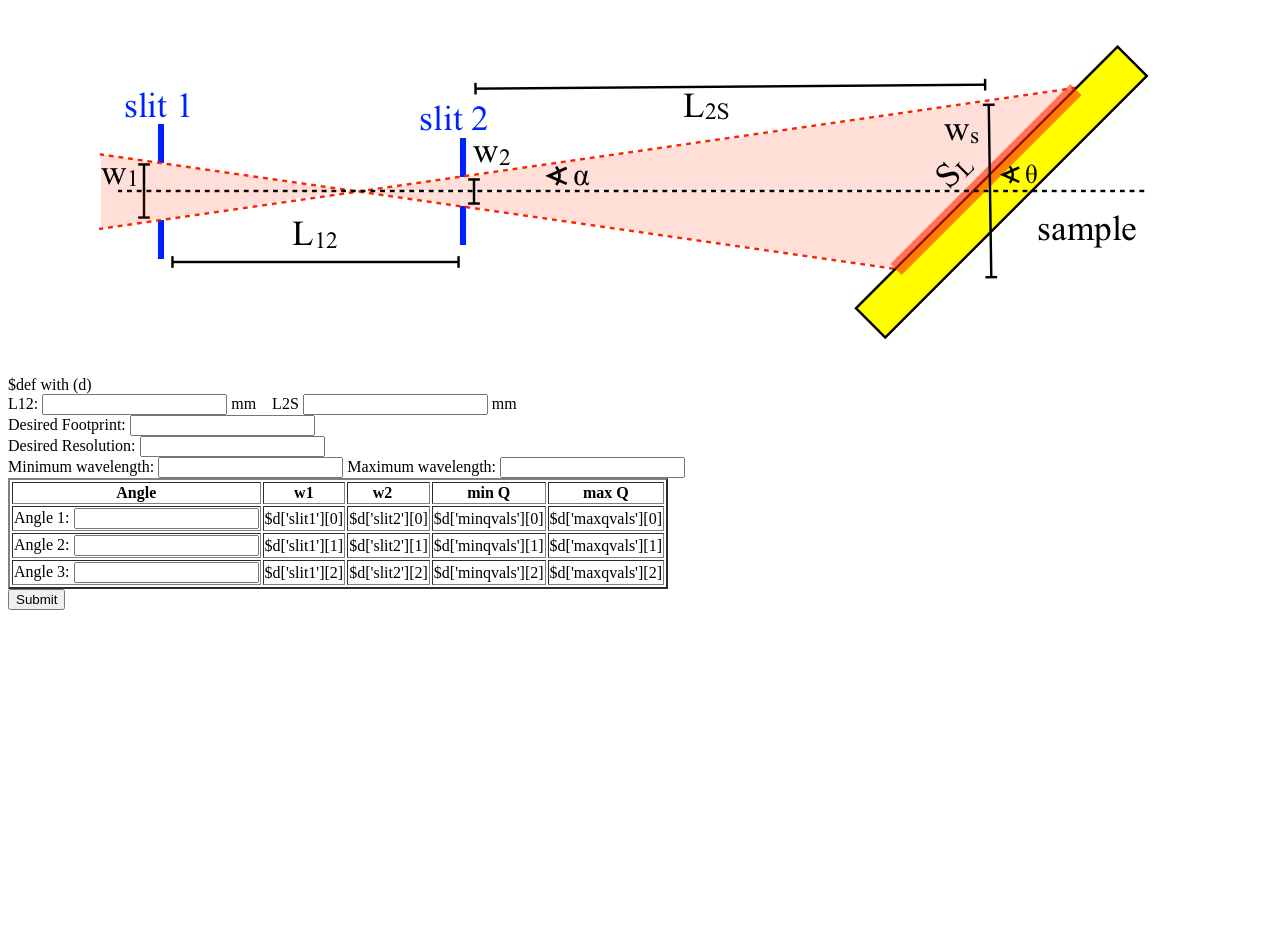
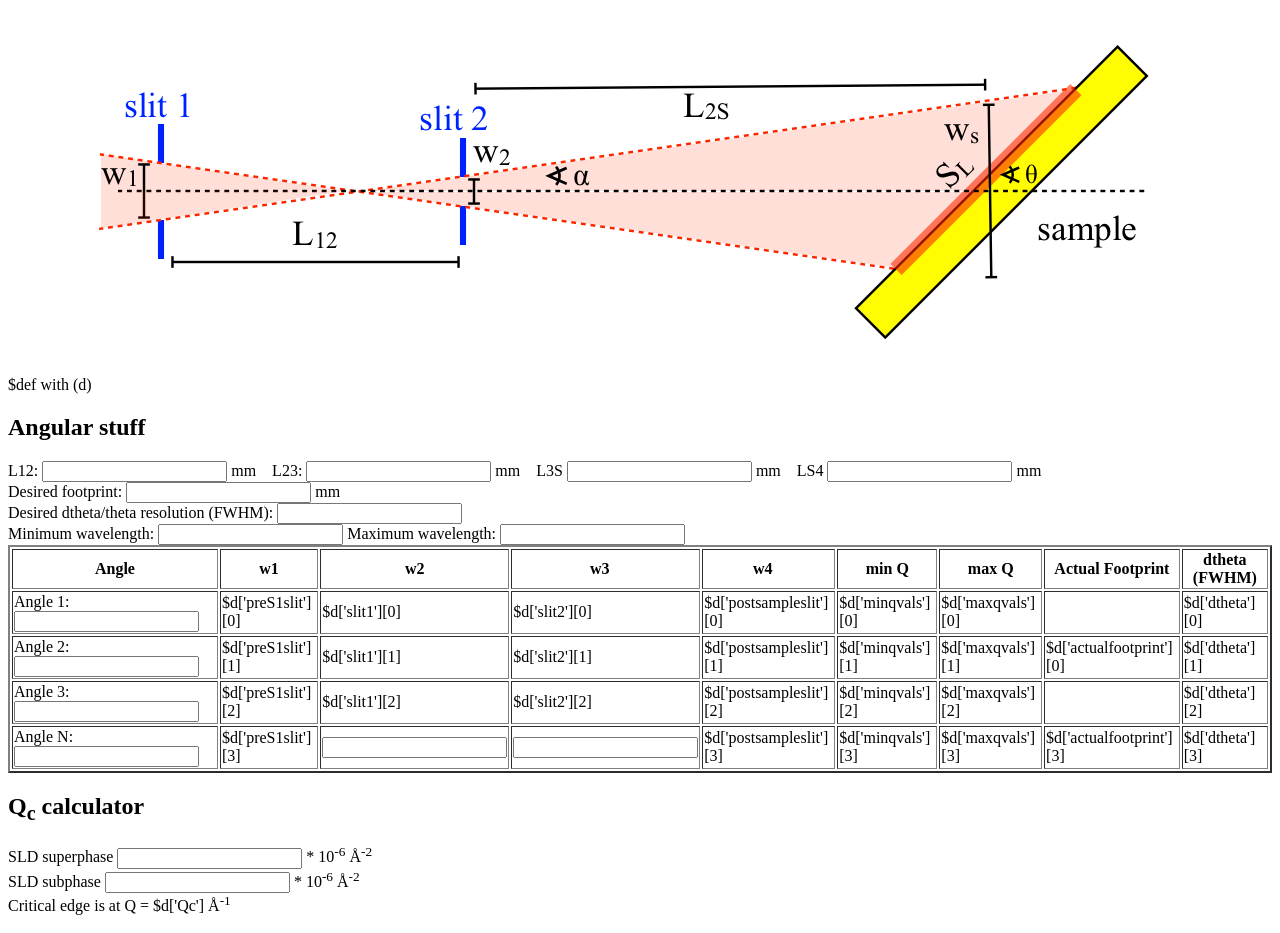
Before and after one commit to andyfaff/neutronutilities, a Python web app: template angulator/templates/angulator.html in a window 1280 px wide. Before the commit the page ends 610 px from the top, so only its background shows below. Run offline with Jinja, Linux system fonts and the light colour scheme; the template is opened without the code that fills it, so the values that code supplies are empty.

Commit message:
improved angulator

```diff
--- a/angulator/templates/angulator.html
+++ b/angulator/templates/angulator.html
@@ -6,14 +6,19 @@
     </head>
 <body>
 
+
 <img src="/static/images/footprint.png" alt="some_text">
+<h2> Angular stuff </h2>
 <form action="/" method="POST">
-    L12: <input type="number" name="L12" step=0.5 value = $d['L12']> mm &nbsp;&nbsp;
-    L2S <input type="number" name="L2S" step=0.5 value = $d['L2S']> mm
+    L12: <input type="number" name="LpreS1" step=0.5 value = $d['LpreS1']> mm &nbsp;&nbsp;
+    L23: <input type="number" name="L12" step=0.5 value = $d['L12']> mm &nbsp;&nbsp;
+    L3S <input type="number" name="L2S" step=0.5 value = $d['L2S']> mm &nbsp;&nbsp;
+    LS4 <input type="number" name="LS4" step=0.5 value = $d['LS4']> mm
+
     <br/>
-    Desired Footprint: <input type="number" name="footprint" value = $d['footprint']>
+    Desired footprint: <input type="number" name="footprint" value = $d['footprint']> mm
     <br/>
-    Desired Resolution: <input type="number" name="resolution" step=0.001 value = $d['resolution']>
+    Desired dtheta/theta resolution (FWHM): <input type="number" name="resolution" step=0.001 value = $d['resolution']>
     <br/>
     Minimum wavelength: <input type="number" name="lambdamin" step=0.1 value = $d['lambdamin']>
     Maximum wavelength: <input type="number" name="lambdamax" step=0.1 value = $d['lambdamax']>
@@ -22,34 +27,71 @@
         <tr>
             <th> Angle </th>
             <th> w1 </th>
-            <th> w2 &nbsp;&nbsp;</th>
+            <th> w2 </th>
+            <th> w3 &nbsp;&nbsp;</th>
+            <th> w4 &nbsp;&nbsp;</th>
             <th> min Q </th>
             <th> max Q </th>
+            <th> Actual Footprint </th>
+            <th> dtheta (FWHM) </th>
         </tr>
     <tr>
         <td>Angle 1: <input type="number" name="a1" step=0.01 value = $(d['a1'])></td>
+        <td> $d['preS1slit'][0] </td>
         <td> $d['slit1'][0] </td>
         <td> $d['slit2'][0] </td>
+        <td> $d['postsampleslit'][0]</td>
         <td> $d['minqvals'][0] </td>
         <td> $d['maxqvals'][0] </td>
+        <td/>
+        <td border ="0"> $d['dtheta'][0] </td>
     </tr>
     <tr>
         <td>Angle 2: <input type="number" name="a2" step=0.01 value = $(d['a2'])></td>
+        <td> $d['preS1slit'][1] </td>
         <td> $d['slit1'][1] </td>
         <td> $d['slit2'][1] </td>
+        <td> $d['postsampleslit'][1]</td>
         <td> $d['minqvals'][1] </td>
         <td> $d['maxqvals'][1] </td>
+        <td border ="0"> $d['actualfootprint'][0] </td>
+        <td border ="0"> $d['dtheta'][1] </td>
+
     </tr>
     <tr>
         <td>Angle 3: <input type="number" name="a3" step=0.01 value = $(d['a3'])></td>
+        <td> $d['preS1slit'][2] </td>
         <td> $d['slit1'][2] </td>
         <td> $d['slit2'][2] </td>
+        <td> $d['postsampleslit'][2]</td>
         <td> $d['minqvals'][2] </td>
         <td> $d['maxqvals'][2] </td>
+        <td/>
+        <td border ="0"> $d['dtheta'][2] </td>
+    </tr>
+        <tr>
+        <td>Angle N: <input type="number" name="a4" step=0.01 value = $(d['a4'])></td>
+        <td> $d['preS1slit'][3] </td>
+        <td><input type="number" name="d1_a4" step=0.01 value = $(d['d1_a4'])></td>
+        <td><input type="number" name="d2_a4" step=0.01 value = $(d['d2_a4'])></td>
+        <td> $d['postsampleslit'][3]</td>
+        <td> $d['minqvals'][3] </td>
+        <td> $d['maxqvals'][3] </td>
+        <td border ="0"> $d['actualfootprint'][3] </td>
+        <td border ="0"> $d['dtheta'][3] </td>
     </tr>
     </table>
-    <input type="submit">
+
+    <h2> Q<sub>c</sub> calculator </h2>
+    SLD superphase <input type="number" name="SLD1" step=0.01 value = $(d['SLD1'])></td> * 10<sup>-6</sup> Å<sup>-2</sup>
+    <br/>
+    SLD subphase <input type="number" name="SLD2" step=0.01 value = $(d['SLD2'])></td> * 10<sup>-6</sup> Å<sup>-2</sup>
+    <br/>
+    Critical edge is at Q = $d['Qc'] Å<sup>-1</sup>
+
+    <input type="submit" style="visibility: hidden;" />
 </form>
+
 
 </body>
 </html>
```
Also changed, not shown: slitoptimiser.py (+16 -9 lines), 1 other file.
